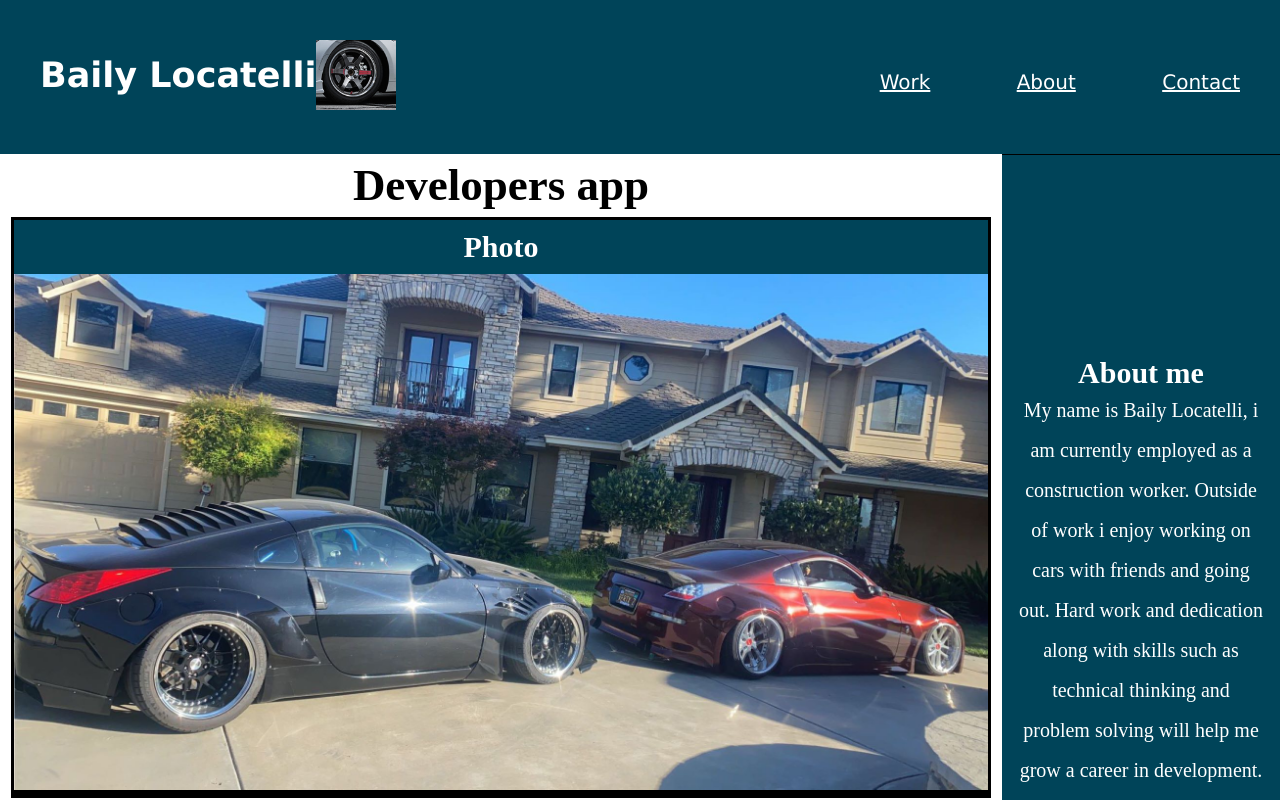
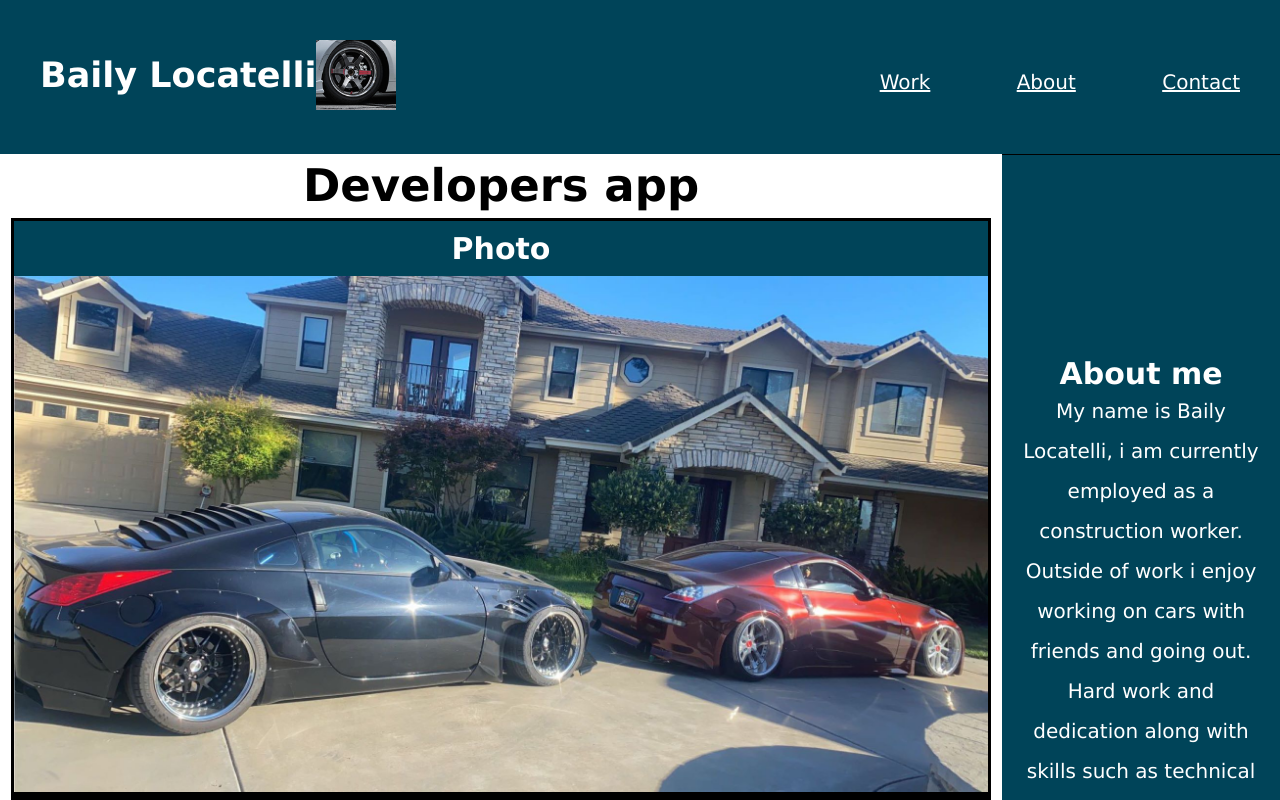
Before and after one commit to b-locatelli/Portfolio-bootcamp-homework, a plain HTML site: page index.html in a window 1280 px wide. Shown: the top 800 px of the page. Drawn offline with Linux system fonts and the light colour scheme.

Commit message:
added font to css

```diff
--- a/assets/css/style.css
+++ b/assets/css/style.css
@@ -28,6 +28,7 @@ h1 {
     font-size: 35px;
     float: left;
     padding-top: 15px;
+    font-family: 'Lucida Sans', 'Lucida Sans Regular', 'Lucida Grande', 'Lucida Sans Unicode', Geneva, Verdana, sans-serif;
 }
 
 .header nav {
@@ -60,6 +61,7 @@ main {
     text-align: center;
     font-size: 30px;
     color: black;
+    font-family: 'Lucida Sans', 'Lucida Sans Regular', 'Lucida Grande', 'Lucida Sans Unicode', Geneva, Verdana, sans-serif;
 }
 
 .card {
@@ -81,6 +83,7 @@ main {
     text-align: center;
     background-color: var(--back);
     padding: 10px;
+    font-family: 'Lucida Sans', 'Lucida Sans Regular', 'Lucida Grande', 'Lucida Sans Unicode', Geneva, Verdana, sans-serif;
 }
 
 .card img {
@@ -109,10 +112,12 @@ main {
 
 .about aside h2 {
     margin-top: 75%;
+    font-family: 'Lucida Sans', 'Lucida Sans Regular', 'Lucida Grande', 'Lucida Sans Unicode', Geneva, Verdana, sans-serif;
 }
 
 .about aside p {
     line-height: 2;
+    font-family: 'Lucida Sans', 'Lucida Sans Regular', 'Lucida Grande', 'Lucida Sans Unicode', Geneva, Verdana, sans-serif;
 }
 
 .footer {
@@ -121,6 +126,7 @@ main {
     background: var(--back);
     color: var(--word);
     font-size: 20px;
+    font-family: 'Lucida Sans', 'Lucida Sans Regular', 'Lucida Grande', 'Lucida Sans Unicode', Geneva, Verdana, sans-serif;
 }
 
 @media screen and (max-width: 992px) {
```
